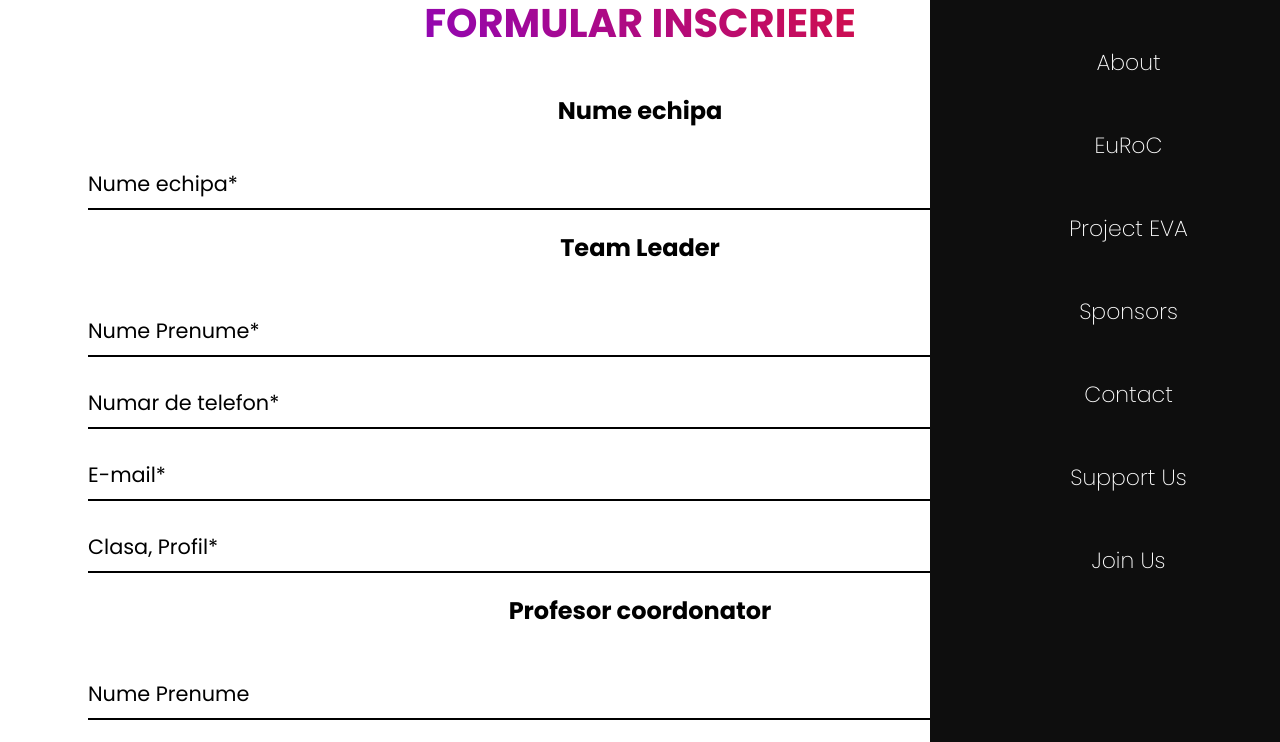
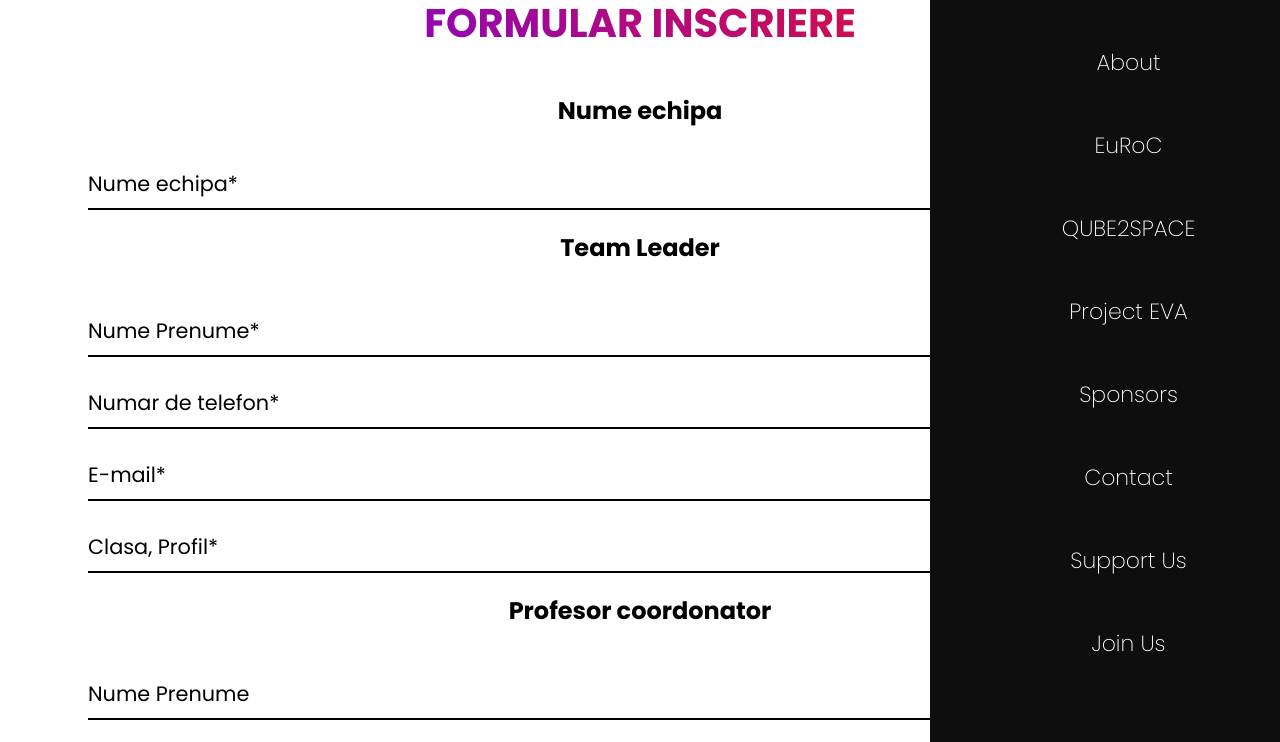
Before and after one commit to vladpislaru/2spaceVechi, a plain HTML site: page inscriere-qube2space.html in a window 1280 px wide. Both pictures are taken after a click on the picture 1260 px from the left and 20 px from the top of the page. Shown: the part 55-797 px from the top of the page. Drawn offline with Linux system fonts and the light colour scheme.

Commit message:
adaugat path la QUBE2SPACE in bara de navigare

```diff
--- a/inscriere-qube2space.html
+++ b/inscriere-qube2space.html
@@ -22,6 +22,7 @@
                         <ul>
                             <li><a href="index.html#About" onclick="openNav()">About</a></li>
                             <li><a href="index.html#EuRoC" onclick="openNav()">EuRoC</a></li>
+                            <li><a href="qube2space.html" onclick="openNav()">QUBE2SPACE</a></li>
                             <li><a href="3d.html" onclick="openNav()">Project EVA</a></li>
                             <li><a href="index.html#Sponsors" onclick="openNav()">Sponsors</a></li>
                             <li><a href="index.html#Contact" onclick="openNav()">Contact</a></li>
```
